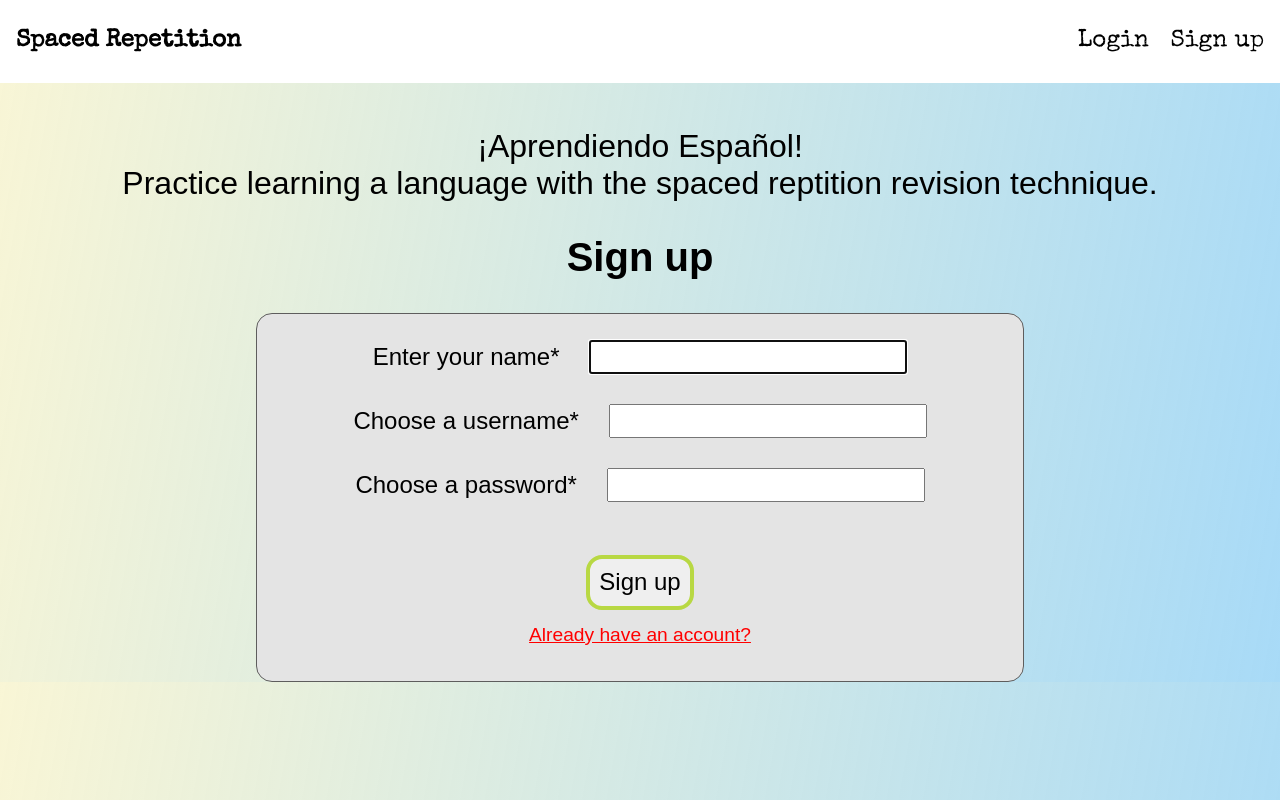
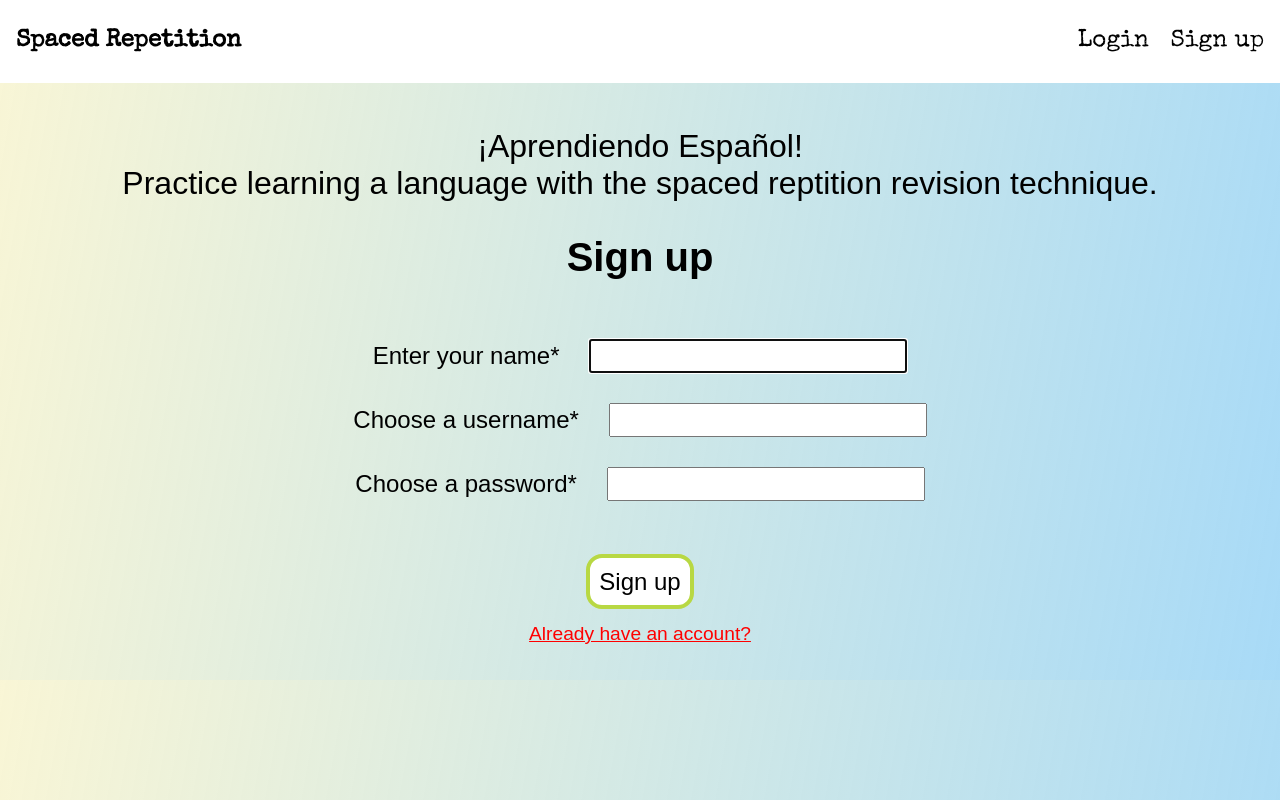
Before and after one commit to thinkful-ei-heron/spaced-repetition-client-heesu-wesley-zayar, a React (Create React App) app: page /register in a window 1280 px wide. Built offline with nearby package versions, Linux system fonts and the light colour scheme; a web font is replaced by a local one.

Commit message:
css design

```diff
--- a/src/components/Button/Button.css
+++ b/src/components/Button/Button.css
@@ -4,6 +4,7 @@
   transition-duration: 0.3s;
   cursor: pointer;
   color: black;
+  background-color: white;
   border: 0.3rem solid #b8d843;
   padding: 0.6rem;
   border-radius: 1rem;
--- a/src/components/Dashboard/Dashboard.css
+++ b/src/components/Dashboard/Dashboard.css
@@ -17,6 +17,7 @@ button {
   border: 0.3rem solid #b8d843;
   transition-duration: 0.3s;
   border-radius: 1rem;
+  background-color: white;
 }
 
 ul {
--- a/src/components/Form/Form.css
+++ b/src/components/Form/Form.css
@@ -1,6 +1,4 @@
 Form {
-  background-color: #e4e4e4;
-  border: 0.1rem solid #5e5d5d;
   font-size: 1.5rem;
   padding: 0.7rem;
   align-content: center;
```
